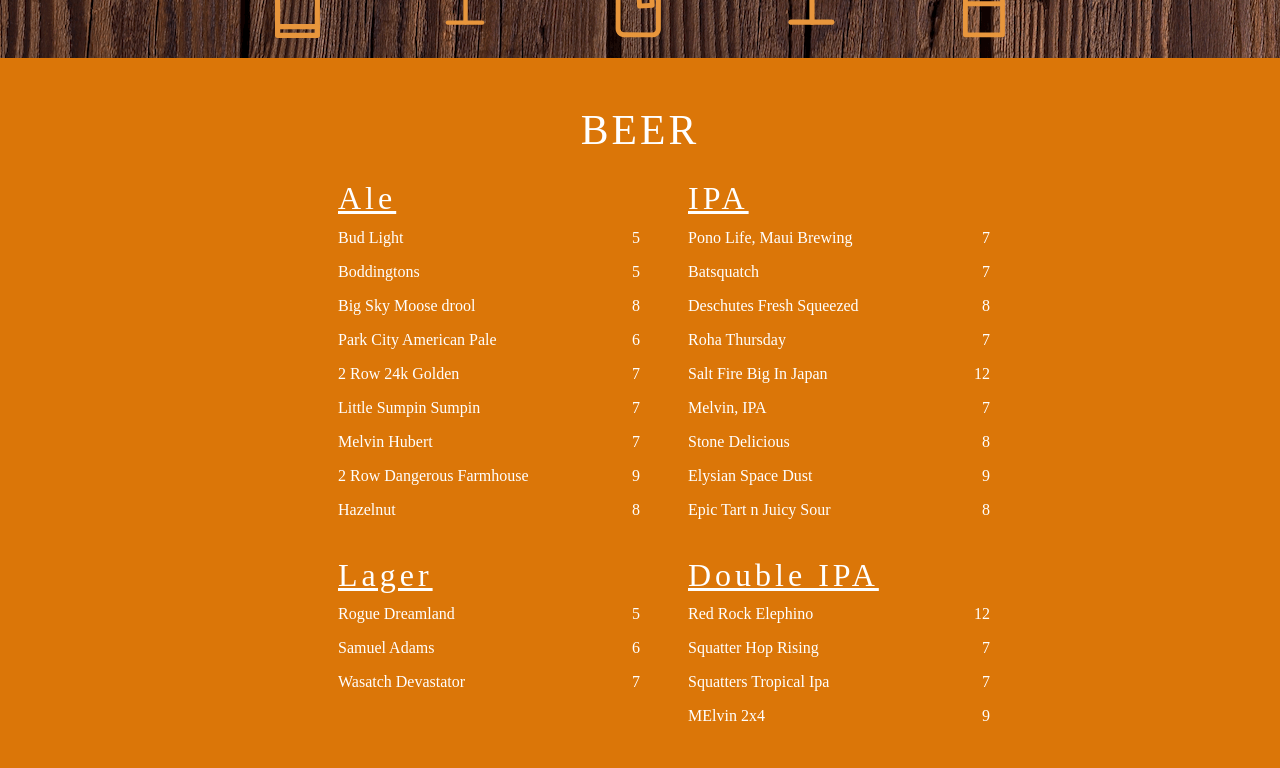
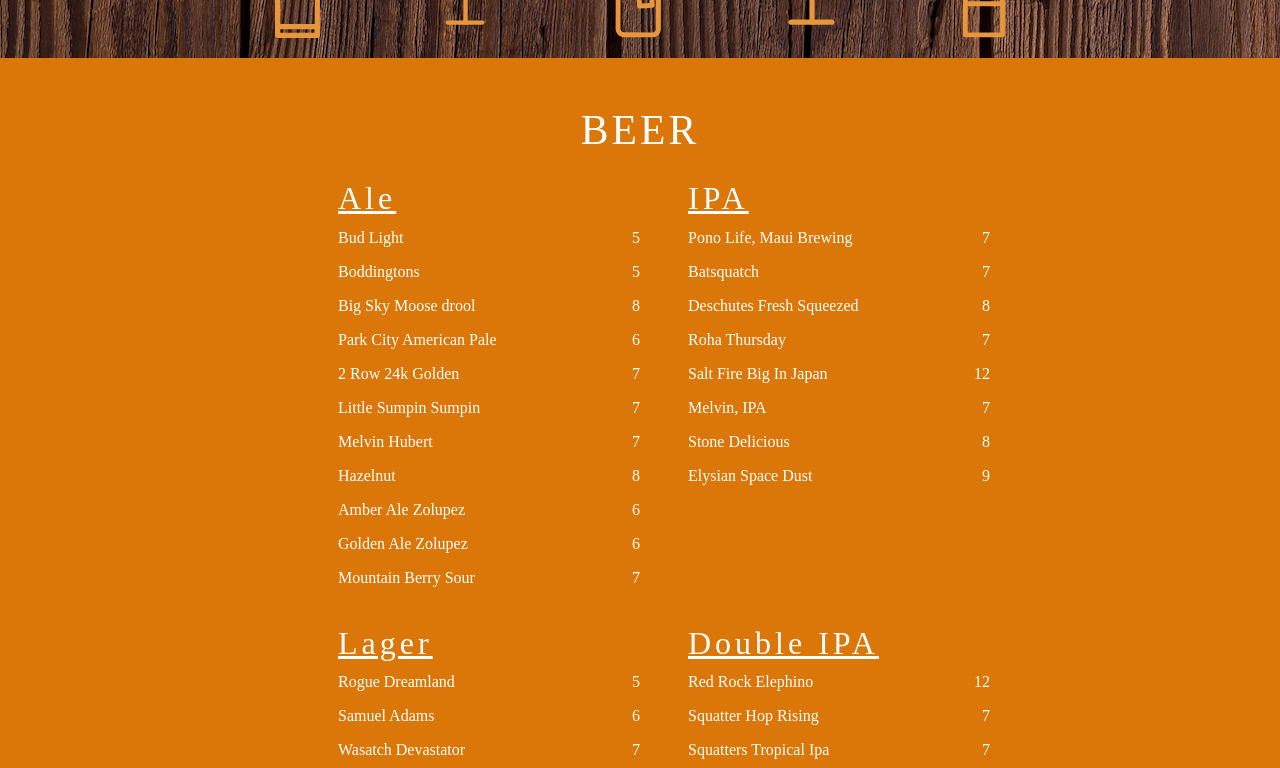
Before and after one commit to theeatingestablishment/theeatingestablishment.github.io, a Nuxt app: page / in a window 1280 px wide. Shown: the part 1051-1819 px from the top of the page. Built offline with nearby package versions, Linux system fonts and the light colour scheme; a web font is replaced by a local one.

Commit message:
updated menu items

```diff
--- a/modules/beers.vue
+++ b/modules/beers.vue
@@ -76,12 +76,20 @@
               price: 7,
             },
             {
-              title: "2 Row Dangerous Farmhouse",
-              price: 9,
+              title: "Hazelnut",
+              price: 8,
             },
             {
-              title: "Hazelnut",
-              price: 8,
+              title: "Amber Ale Zolupez",
+              price: 6,
+            },
+            {
+              title: "Golden Ale Zolupez",
+              price: 6,
+            },
+            {
+              title: "Mountain Berry Sour",
+              price: 7,
             },
           ],
         },
@@ -119,10 +127,6 @@
             {
               title: "Elysian Space Dust",
               price: 9,
-            },
-            {
-              title: "Epic Tart n Juicy Sour",
-              price: 8,
             },
           ],
         },
--- a/modules/menu.vue
+++ b/modules/menu.vue
@@ -59,7 +59,7 @@
         {
           title: "Elderflower Grapefruit Mimosa",
           description: "Grapefruit, Prosecco, St. Germain Splash of soda",
-          price: 10,
+          price: 12,
         },
         {
           title: "Bloody Mary",
```
